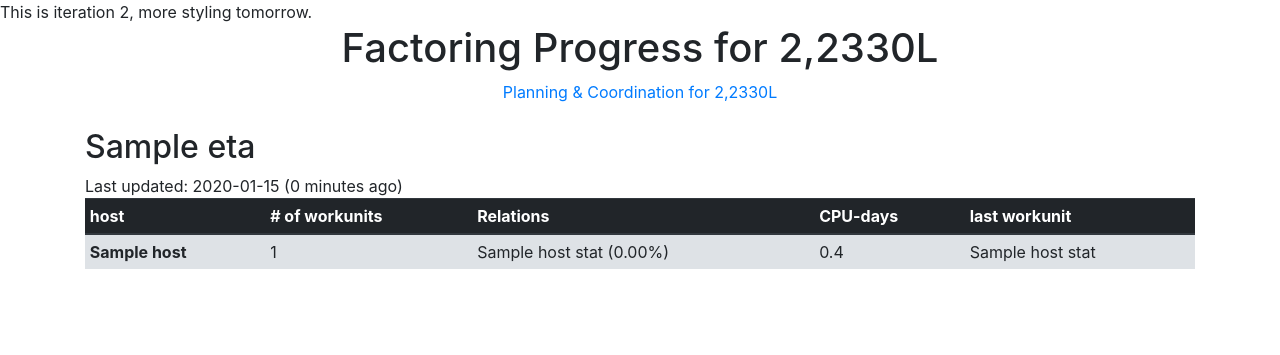
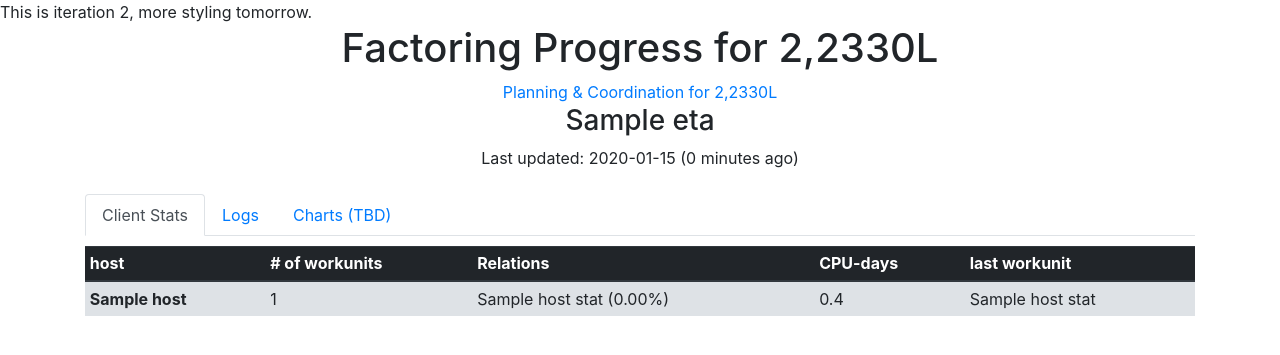
Before and after one commit to sethtroisi/factoring-ui, a Flask app: template templates/index.html in a window 1280 px wide. Shown: the top 355 px of the page. Run offline with Flask 2, Linux system fonts and the light colour scheme; the template is opened without the code that fills it: most values are stand-ins (such as "Sample title", 1, 10 or a date in 2020); some libraries are stand-ins or nearby versions.

Commit message:
Version 3

```diff
--- a/2330L_log_processor.py
+++ b/2330L_log_processor.py
@@ -116,6 +116,6 @@ print (f"{len(eta_lines)} ETAs: {eta_lines[-1]}")
 print ()
 
 
-random_shuf = [l for i, l in sorted(random.sample(list(enumerate(eta_lines)), 1000))] + eta_lines[-1:]
+random_shuf = [l for i, l in sorted(random.sample(list(enumerate(eta_lines)), 100))] + eta_lines[-1:]
 with open(STATUS_FILE, "w") as f:
     json.dump([host_stats, random_shuf], f)
--- a/app.py
+++ b/app.py
@@ -59,6 +59,12 @@ def Index():
     total_line = ("total", (found, relations_done, all_cpus, newest_wu))
     host_stats = [total_line] + sorted(host_stats.items(), key=lambda p: -p[1][1])
 
+    def minimize_line(line):
+        line = line.split(" ", 1)[1]
+        line = line.replace("Info:", "")
+        return line
+
+    random_shuf = list(map(minimize_line, random_shuf))
 
     return render_template(
         "index.html",
--- a/templates/index.html
+++ b/templates/index.html
@@ -6,9 +6,18 @@
   background-color: #dee2e6
 }
 
+#results-tabs .tab-content {
+  padding : 10px 0px;
+}
+
+#results-tabs .nav-pills > li > a {
+  border-radius: 0;
+}
+
 </style>
 
-{# <script src="https://ajax.googleapis.com/ajax/libs/jquery/1.12.2/jquery.js"></script> #}
+
+<script src="https://ajax.googleapis.com/ajax/libs/jquery/1.12.2/jquery.js"></script>
 {% set base="//maxcdn.bootstrapcdn.com/bootstrap/4.0.0" %}
 <link rel="stylesheet" href="{{base}}/css/bootstrap.min.css" integrity="sha384-Gn5384xqQ1aoWXA+058RXPxPg6fy4IWvTNh0E263XmFcJlSAwiGgFAW/dAiS6JXm" crossorigin="anonymous">
 <script src="{{base}}/js/bootstrap.min.js" integrity="sha384-JZR6Spejh4U02d8jOt6vLEHfe/JQGiRRSQQxSfFWpi1MquVdAyjUar5+76PVCmYl" crossorigin="anonymous"></script>
@@ -22,11 +31,20 @@
     <div class="text-center">
       <h1 class="text-center">Factoring Progress for 2,2330L</h1>
       <a href="https://www.mersenneforum.org/showthread.php?t=24292">Planning & Coordination for 2,2330L</a>
+      <h3>{{ eta }}</h3>
+      <div>Last updated: {{ last_update }} ({{ (updated_delta_s/60)|int }} minutes ago)</div>
     </div>
     <br>
 
-    <h2>{{ eta }}</h2>
-    <div>Last updated: {{ last_update }} ({{ (updated_delta_s/60)|int }} minutes ago)</div>
+    <div id="results-tabs">
+      <ul class="nav nav-tabs">
+        <li class="nav-item"><a href="#clients" class="nav-link active" data-toggle="tab">Client Stats</a></li>
+        <li class="nav-item"><a href="#log"     class="nav-link" data-toggle="tab">Logs</a></li>
+        <li class="nav-item"><a href="#charts"  class="nav-link" data-toggle="tab">Charts (TBD)</a></li>
+      </ul>
+
+      <div class="tab-content clearfix">
+        <div class="tab-pane active" id="clients">
           <table id="results" class="table table-sm table-hover">
             <thead class="thead-dark">
               <tr>
@@ -54,4 +72,16 @@
             </tbody>
           </table>
         </div>
+        <div class="tab-pane" id="log">
+          <h3>Server ETA logs</h3>
+          {% for log in random_shuf %}
+            <div>{{ log }}</div>
+          {% endfor %}
+        </div>
+        <div class="tab-pane" id="charts">
+          <h3>Charts will go here one day</h3>
+        </div>
+      </div>
+    </div>
+  </div>
 </body>
```
Lines whose indentation alone changed are shown as unchanged.
